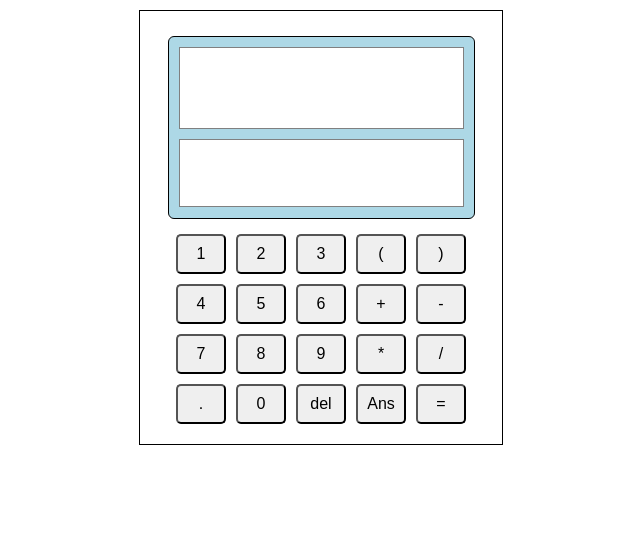
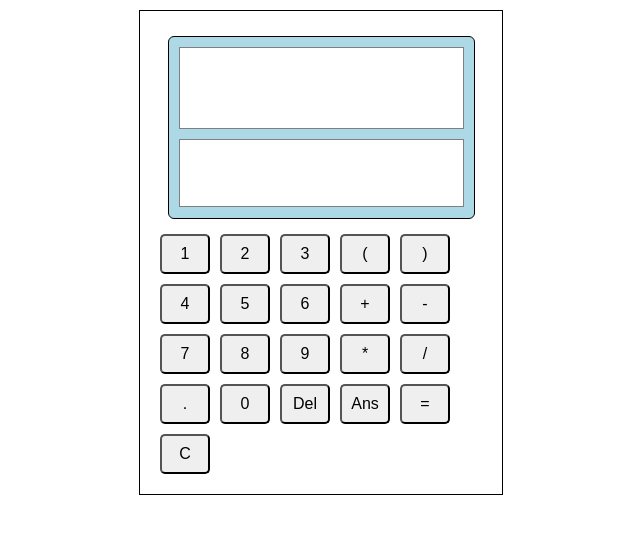
Before and after one commit to wenyuzheng/calculator, a React (Create React App) app: page / in a window 1280 px wide. Shown: the top 534 px of the page, without its empty margins (319-959 px from the left). Built offline with nearby package versions, Linux system fonts and the light colour scheme.

Commit message:
delete button and clear button

```diff
--- a/src/App.css
+++ b/src/App.css
@@ -37,10 +37,6 @@
   }
 }
 
-.buttons {
-  display: block;
-}
-
 button{
   width: 50px;
   font-size: 16px;
@@ -49,7 +45,7 @@ button{
   border-radius: 5px;
 }
 
-.div1 {
+.InOutput {
   border: 1px solid black;
   margin: 10px auto;
   width: 305px;
@@ -70,6 +66,7 @@ button{
   margin: 10px;
   background-color: white;
   border: 1px solid grey;
+  text-align: right;
 }
 
 .out {
@@ -78,11 +75,3 @@ button{
   padding: 15px;
   margin: 10px auto;
 }
-
-.div2 {
-  display: flex;
-}
-
-.div3 {
-  margin: auto;
-}
--- a/src/App.js
+++ b/src/App.js
@@ -36,7 +36,13 @@ import './App.css';
 
 
 
+// Work To Do:
+// 1. complete two tasks written in the code
+// 2. adjust display using css
 
+//Improvement:
+// 1. Handlers can be used directly in onClick
+// 2. add C button to clear [complete]
 
 const App = () => {
   const MyButton = (props) => {
@@ -47,52 +53,60 @@ const App = () => {
 
   const [stateValue, setStateValue] = useState("");
 
+  const [answer, setAnswer] = useState("");
+
   const onClickHandler = (number) => {
-    const newStatevalue = stateValue + number;
-    setStateValue(newStatevalue);
+    setStateValue(stateValue + number);
   }
 
+  const deleteHandler = () => {
+    setStateValue(stateValue.slice(0, -1));
+  }
+
+  const equalHandler = () => { // Warining: eval() is harmful!
+    try {
+      setAnswer(eval(stateValue));
+    } catch {
+      alert("Invalid equation!!!");
+    }
+  }
+
+  const answerHandler = () => {
+    // Work To Do: Ans button handler
+    // Create variable to store current answer
+    // Next answer then overwirtes
+  }
+
+  const clearHandler = () => {
+    setStateValue("");
+    setAnswer("");
+  }
+
+  const numbers = ["1", "2", "3", "(", ")","4", "5", "6", "+", "-", "7", "8", "9", "*", "/", ".", "0"]
+
   return (
-    <div class="out">
-      <div class="div1">
-        <div class="UserInput">{stateValue}</div>
-        <div class="CalculatorOutput"></div>
+    <div className="out">
+
+      <div className="InOutput">
+        <div className="UserInput">{stateValue}</div>
+        <div className="CalculatorOutput">{answer}</div>
       </div>
-      <div class="div2">
-        <div class="div3">
-          <div class="buttons">
-            <MyButton number={"1"} />
-            <MyButton number={"2"} />
-            <MyButton number={"3"} />
-            <MyButton number={"("} />
-            <MyButton number={")"} />
-          </div>
 
-          <div class="buttons">
-            <MyButton number={"4"} />
-            <MyButton number={"5"} />
-            <MyButton number={"6"} />
-            <MyButton number={"+"} />
-            <MyButton number={"-"} />
-          </div>
+      <div>
+        <div>
+            {numbers.map((num) => {
+              return (
+                <MyButton number={num} key={num} />
+              )
+            })}
 
-          <div class="buttons">
-            <MyButton number={"7"} />
-            <MyButton number={"8"} />
-            <MyButton number={"9"} />
-            <MyButton number={"*"} />
-            <MyButton number={"/"} />
-          </div>
-
-          <div class="buttons">
-            <MyButton number={"."} />
-            <MyButton number={"0"} />
-            <button >del</button>
-            <button >Ans</button>
-            <MyButton number={"="} />
-          </div>
+            <button onClick={deleteHandler}>Del</button>
+            <button onClick={answerHandler}>Ans</button>
+            <button onClick={equalHandler}>=</button>
+            <button onClick={clearHandler}>C</button>
         </div>
       </div>
+
     </div>
   );
 }
```
